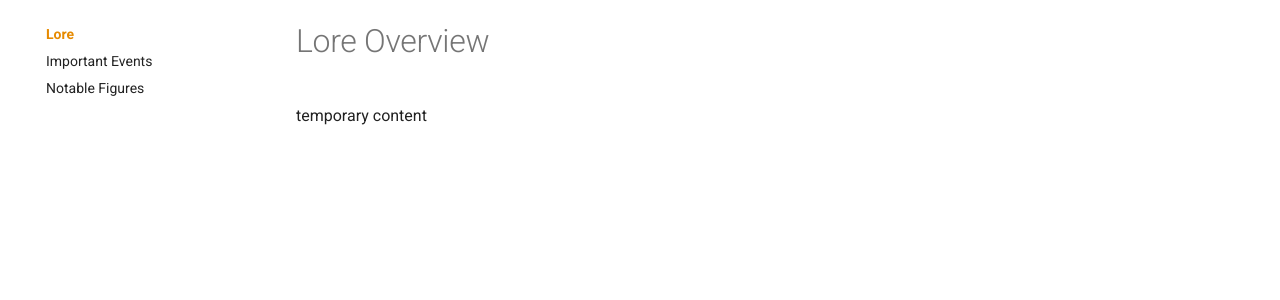
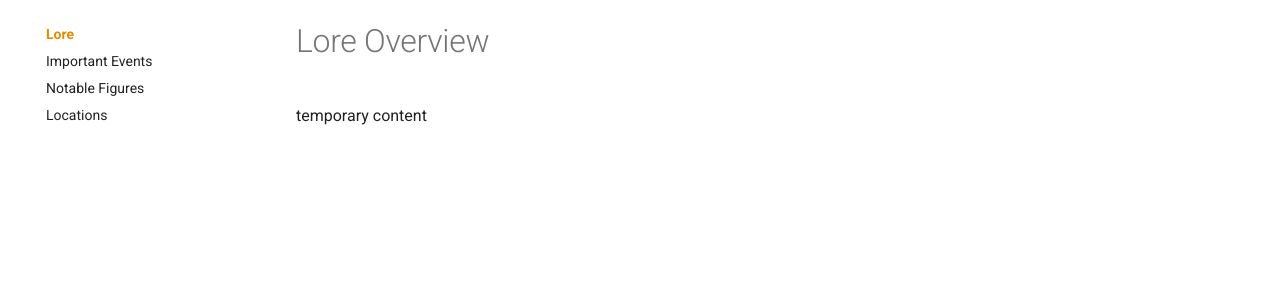
Before and after one commit to Project-Ordinance/website-wiki, an MkDocs documentation site: the page built from docs/lore/index.md, in a window 1280 px wide. Shown: the part 125-425 px from the top of the page. Built offline with MkDocs 1.6.1 and Material for MkDocs 9.7.7, drawn with Linux system fonts in a browser that asks for light colours.

Commit message:
Update mkdocs.yml

```diff
--- a/mkdocs.yml
+++ b/mkdocs.yml
@@ -98,3 +98,4 @@ nav:
     - Lore Overview: lore/index.md
     - Important Events: lore/events.md
     - Notable Figures: lore/figures.md
+    - Locations: lore/locations.md
```
